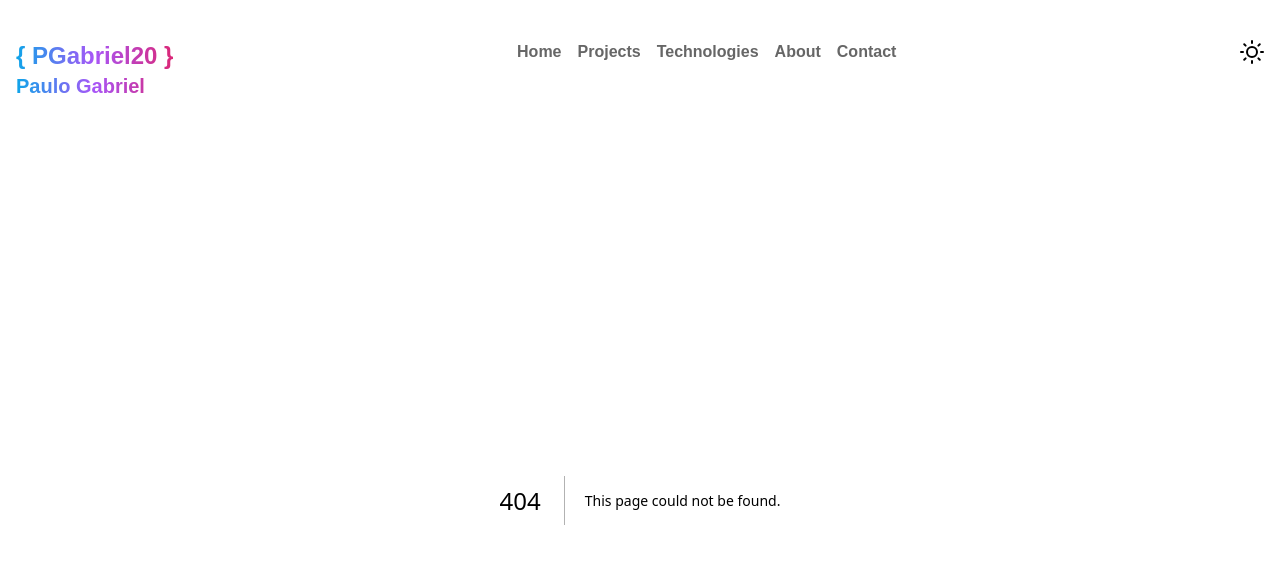
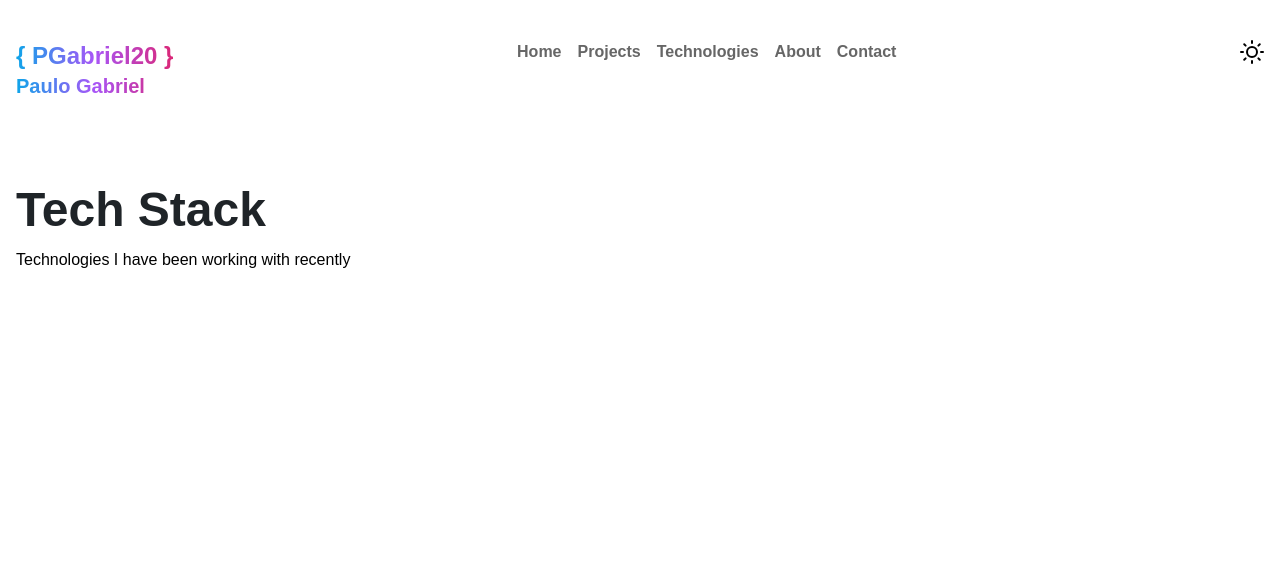
Before and after one commit to PGabriel20/Portifolio, a Next.js app: page /technologies in a window 1280 px wide. Before the commit this address had no page. Shown: the top 564 px of the page. Built offline with nearby package versions, Linux system fonts and the light colour scheme.

Commit message:
WIP: stack page

```diff
--- /dev/null
+++ b/src/pages/technologies.tsx
@@ -0,0 +1,17 @@
+const Technologies: React.FC = () => {
+  return (
+    <div className='mt-10 md:mt-20'>
+      <article>
+        <h1 className='text-2xl text-dark-heading dark:text-light-heading md:text-4xl xl:text-5xl xl:leading-tight font-bold'>
+          Tech Stack
+        </h1>
+        <p className='text-content py-2 lg:max-w-3xl'>
+          Technologies I have been working with recently
+        </p>
+      </article>
+      <section></section>
+    </div>
+  );
+};
+
+export default Technologies;
```
